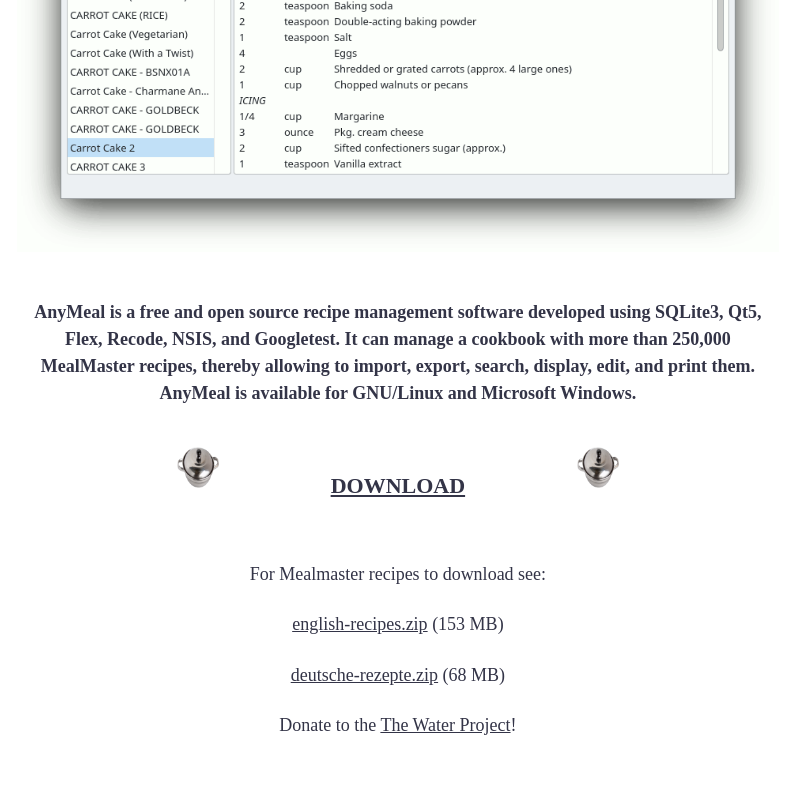
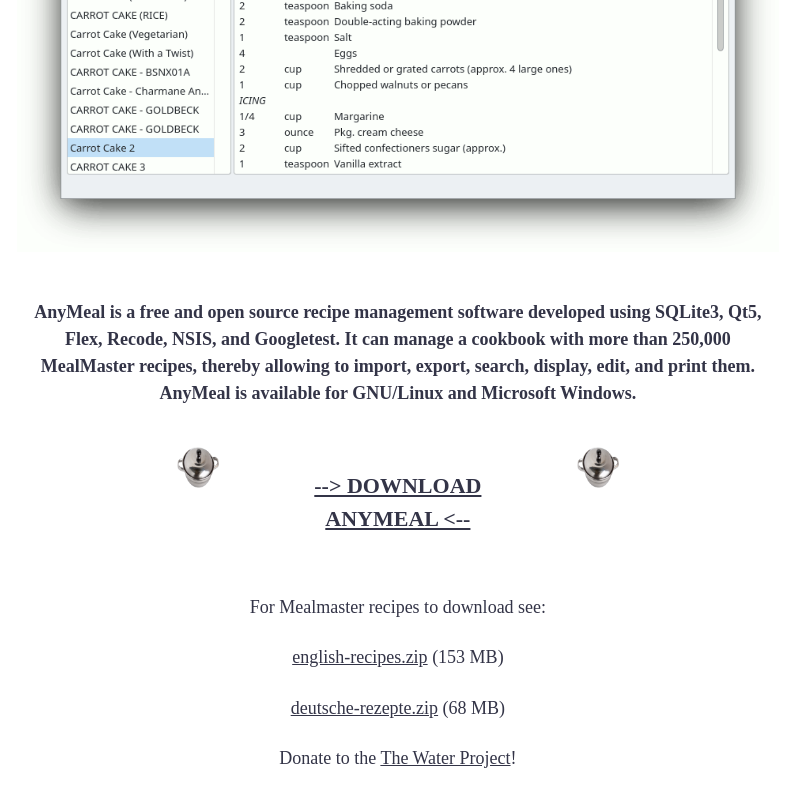
Before and after one commit to wedesoft/anymeal, a plain HTML site: page index.html in a window 1280 px wide. Shown: the part 552-1352 px from the top of the page, without its empty margins (242-1037 px from the left). Before the commit the page ends 1319 px from the top, so only its background shows below. Drawn offline with Linux system fonts and the light colour scheme.

Commit message:
change download text

```diff
--- a/index.html
+++ b/index.html
@@ -41,7 +41,7 @@
           <img alt="[Anymeal logo]" src="logo.png">
         </div>
         <div class="col-4 center">
-          <h3><a href="https://github.com/wedesoft/anymeal/releases/latest">DOWNLOAD</a></h3>
+          <h3><a href="https://github.com/wedesoft/anymeal/releases/latest">--&gt; DOWNLOAD ANYMEAL &lt;--</a></h3>
         </div>
         <div class="col-1">
           <img alt="[Anymeal logo]" src="logo.png">
```
